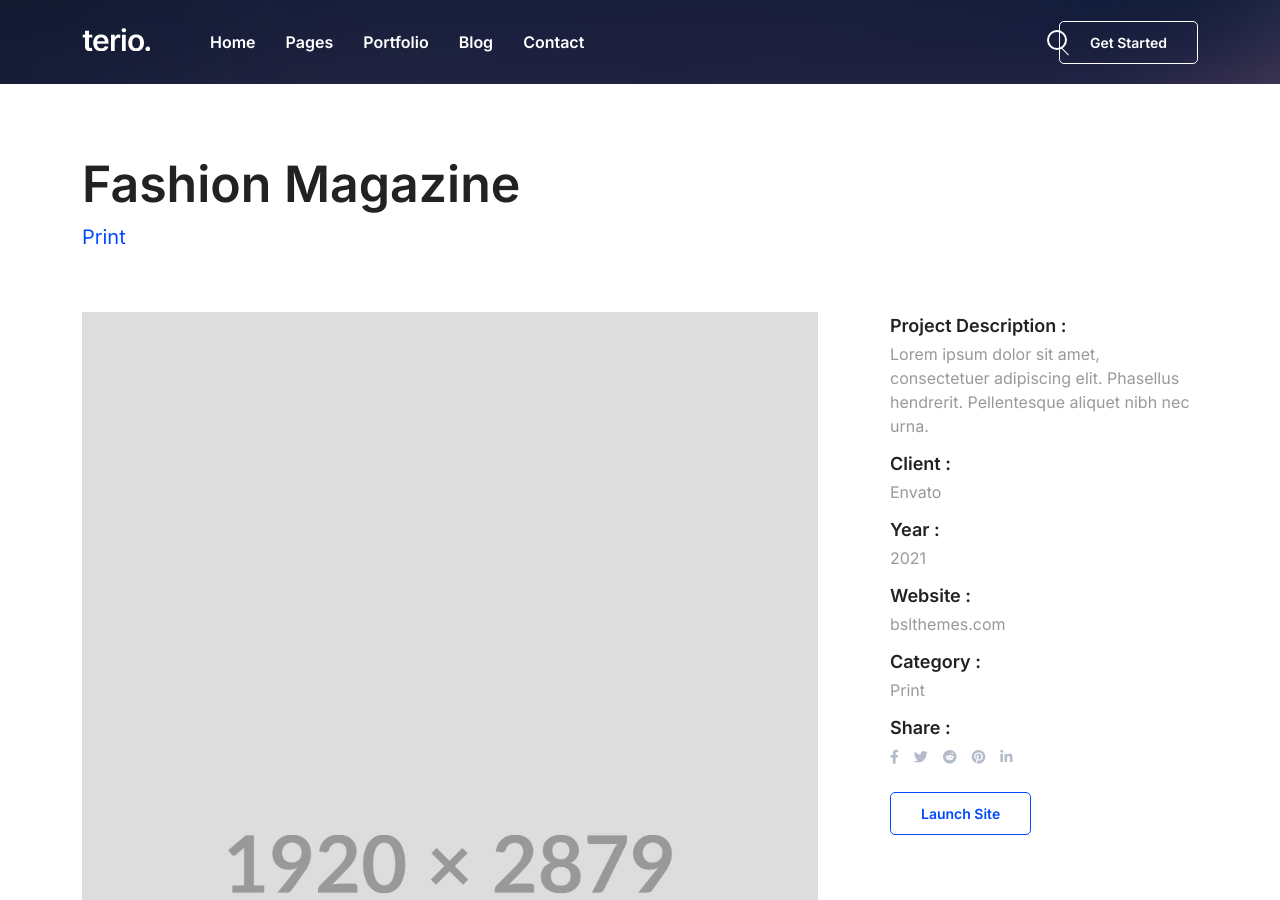
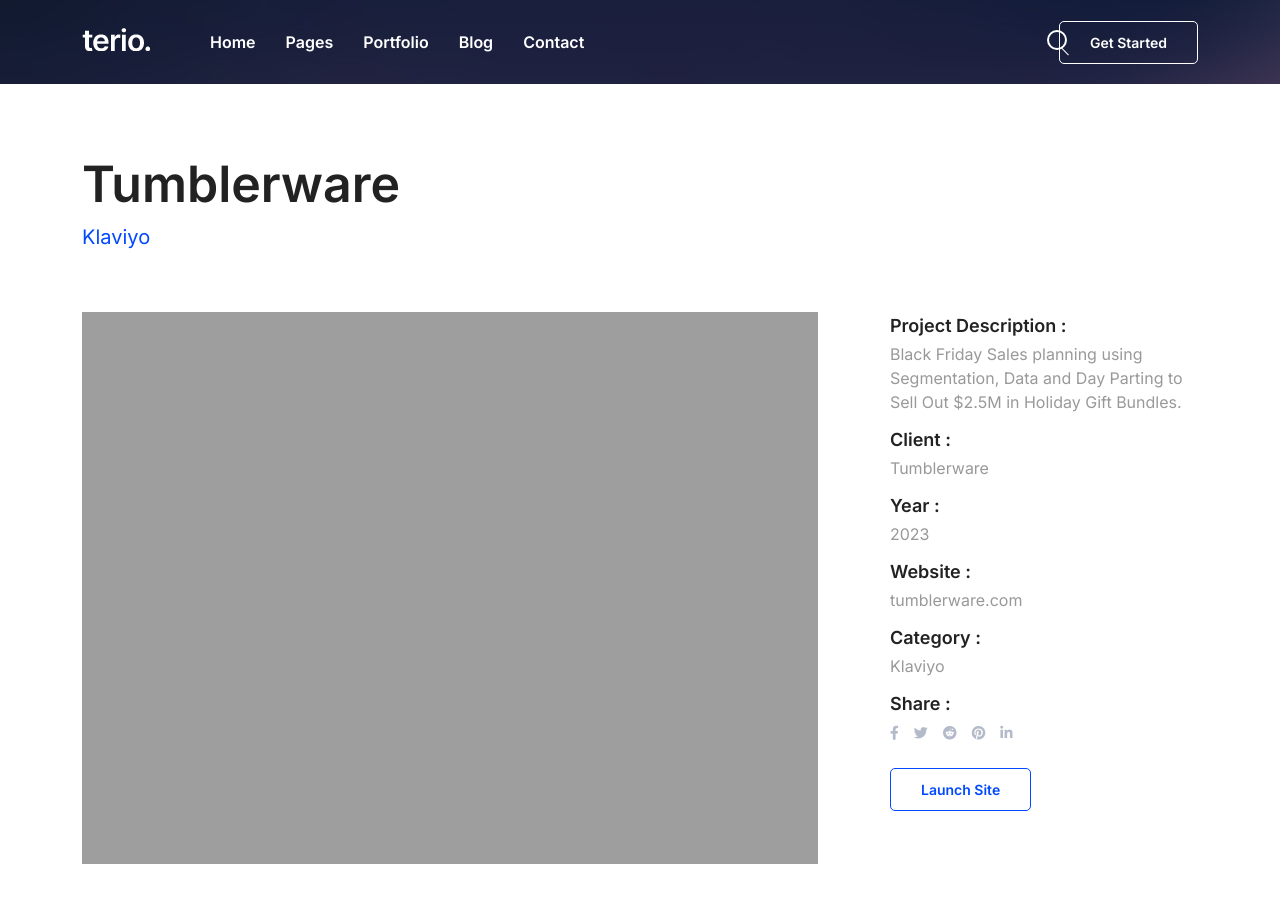
Before and after one commit to swagner2/retentionxt, a Jekyll site: the page built from _works/tumblerware.md, in a window 1280 px wide and 900 px high. Built offline with Jekyll 4.4.1, drawn with Linux system fonts in a browser that asks for light colours.

Commit message:
tumblerware

```diff
--- a/_works/tumblerware.md
+++ b/_works/tumblerware.md
@@ -2,27 +2,27 @@
 layout: works-single
 
 # preview details
-title: Fashion Magazine
-category: Print
-category_slug: print
-image: assets/img/project-7.jpeg
-short: Quisque volutpat mattis eros.
+title: Tumblerware
+category: Klaviyo
+category_slug: Klaviyo
+image: assets/img/tumblerware.png
+short: Tumblerware - BFCM generates $2.5M in sales over 14 days
 
 # full details
-full_image: assets/img/project-7.jpeg
-preview_link: https://bslthemes.com
+full_image: assets/img/Tumblerware-screen.png
+preview_link: https://tumblerware.com
 info:
   - label: Project Description
-    value: Lorem ipsum dolor sit amet, consectetuer adipiscing elit. Phasellus hendrerit. Pellentesque aliquet nibh nec urna.
+    value: Black Friday Sales planning using Segmentation, Data and Day Parting to Sell Out $2.5M in Holiday Gift Bundles.
 
   - label: Client
-    value: Envato
+    value: Tumblerware
 
   - label: Year
-    value: 2021
+    value: 2023
 
   - label: Website
-    value: bslthemes.com
+    value: tumblerware.com
 
 images:
   - label: "Aliquam tincidunt mauris eu risus."
```
